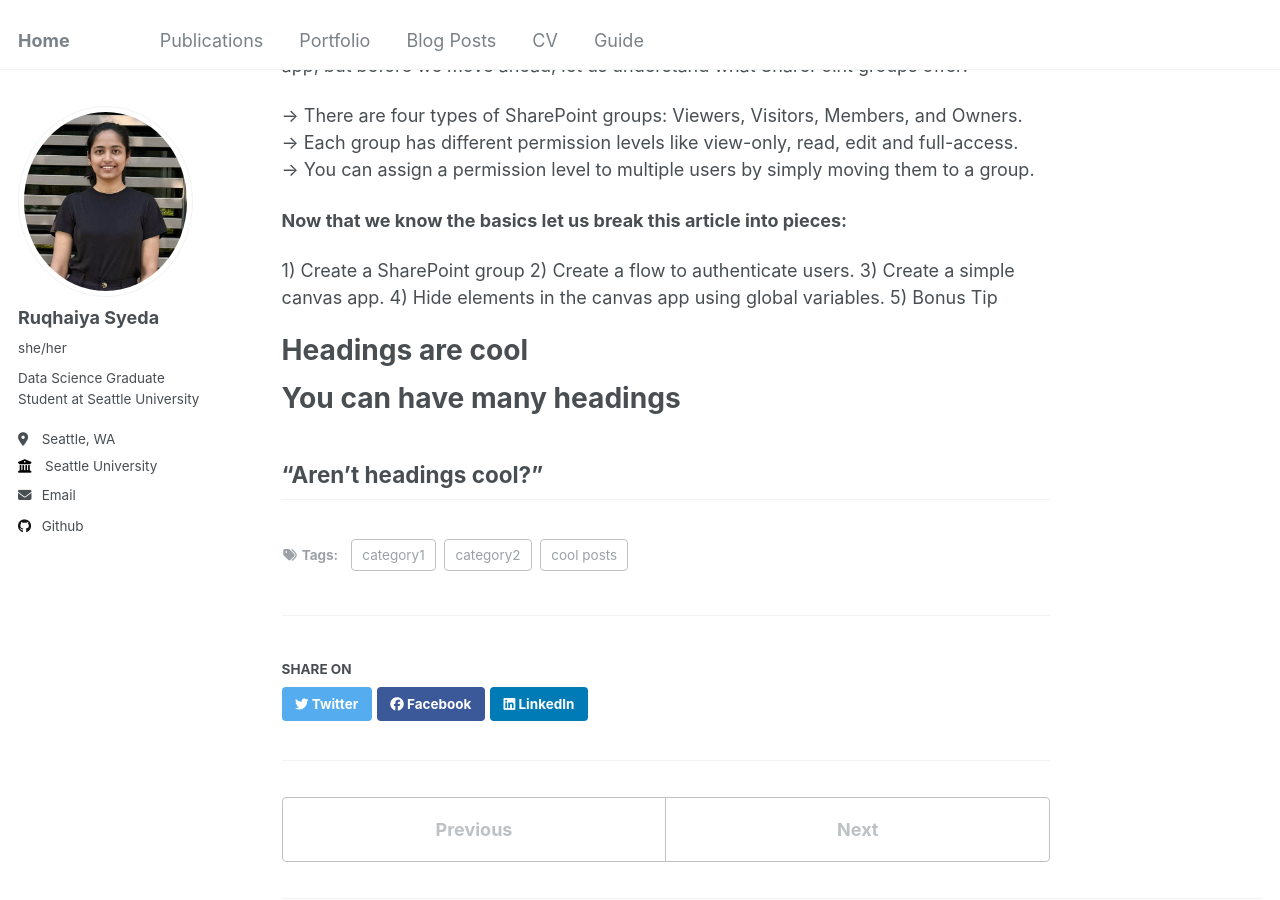
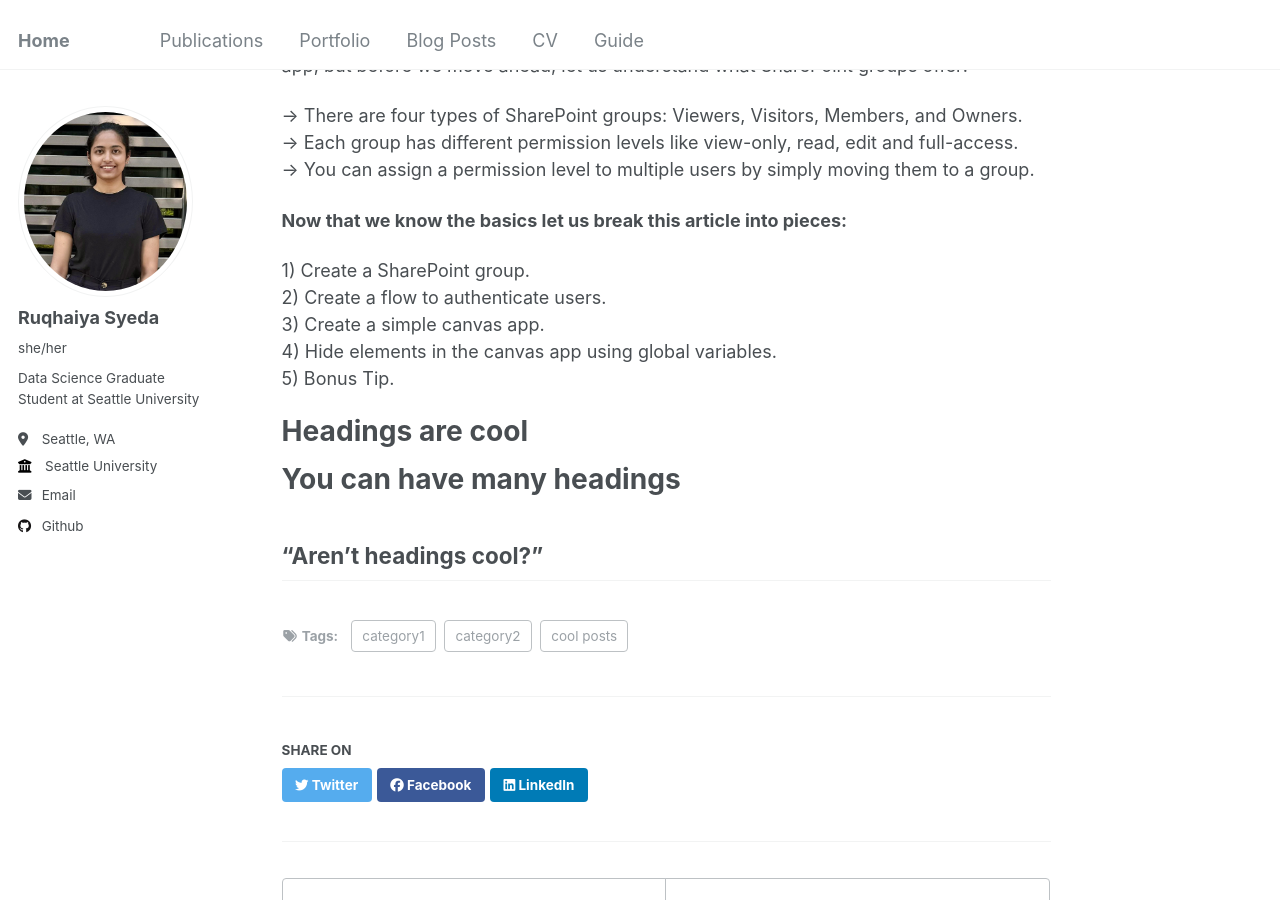
Before and after one commit to Ruqhaiya/ruqhaiya.github.io, a Jekyll site: the page built from _posts/2012-08-14-blog-post-1.md, in a window 1280 px wide and 900 px high, scrolled down 746 px. Built offline with Jekyll 4.4.1, drawn with Linux system fonts in a browser that asks for light colours.

```diff
--- a/_posts/2012-08-14-blog-post-1.md
+++ b/_posts/2012-08-14-blog-post-1.md
@@ -27,11 +27,11 @@ We will create a SharePoint group and add the users who have complete access to
 
 **Now that we know the basics let us break this article into pieces:**
 
-1) Create a SharePoint group
+1) Create a SharePoint group.
 2) Create a flow to authenticate users.
 3) Create a simple canvas app.
 4) Hide elements in the canvas app using global variables.
-5) Bonus Tip
+5) Bonus Tip.
 
 Headings are cool
 ======
```
